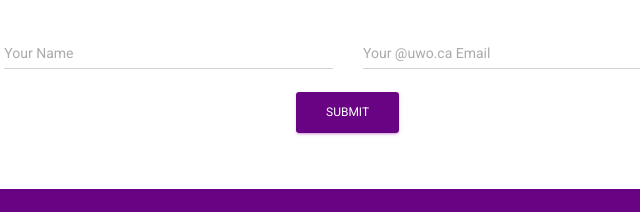
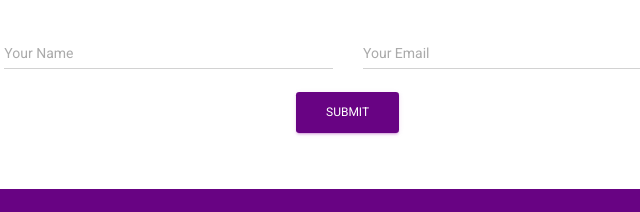
Before and after one commit to RickSugden/ScribeAILandingPage, a plain HTML site: page index.html in a window 1280 px wide. Shown: the part 1705-1917 px from the top of the page, 292-932 px from the left. Drawn offline with Linux system fonts and the light colour scheme.

Commit message:
Email @uwo fix

```diff
--- a/index.html
+++ b/index.html
@@ -240,7 +240,7 @@
 									</div>
 									<div class="col-md-6">
 										<div class="form-group">
-											<label class="bmd-label-floating">Your @uwo.ca Email</label>
+											<label class="bmd-label-floating">Your Email</label>
 											<input id="Email" name="Email" type="email" class="form-control" />
 										</div>
 									</div>
```
